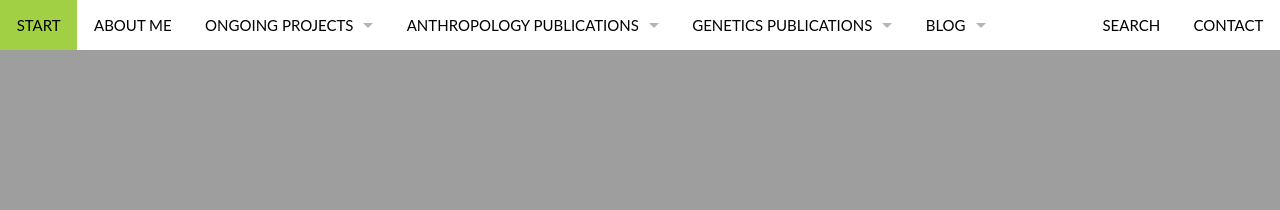
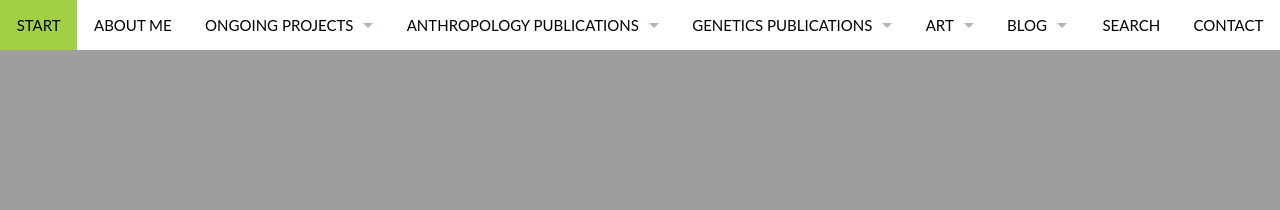
Before and after one commit to Ctross/Ctross.github.io, a Jekyll site: the page built from pages/pages-root-folder/index.md, in a window 1280 px wide. Shown: the top 210 px of the page. Built offline with Jekyll 4.4.1, drawn with Linux system fonts in a browser that asks for light colours.

Commit message:
Update navigation.yml

```diff
--- a/_data/navigation.yml
+++ b/_data/navigation.yml
@@ -65,6 +65,14 @@
   - title: "New Frontiers in the Study of Gene-Culture Coevolution"
     url: "/genetics/geneculture/"
 
+- title: Art
+  url: "/art/"
+  side: left
+  dropdown:
+  - title: "Closed Doors"
+    url: "/art/closeddoors/"
+  - title: "Burned Open"
+    url: "/art/open/"
 
 - title: Blog
   url: "/blog/"
```
